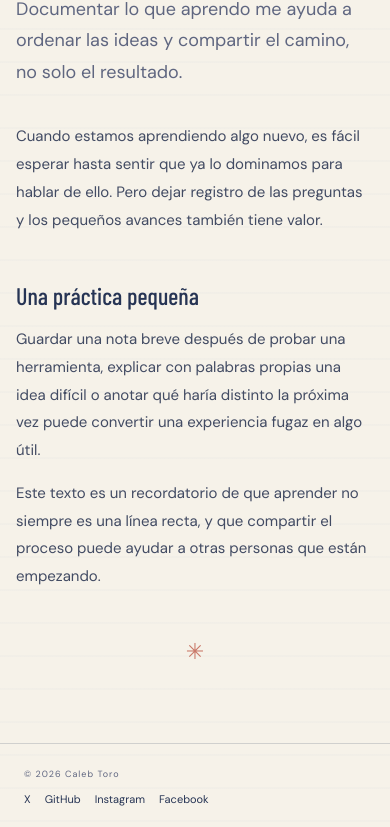
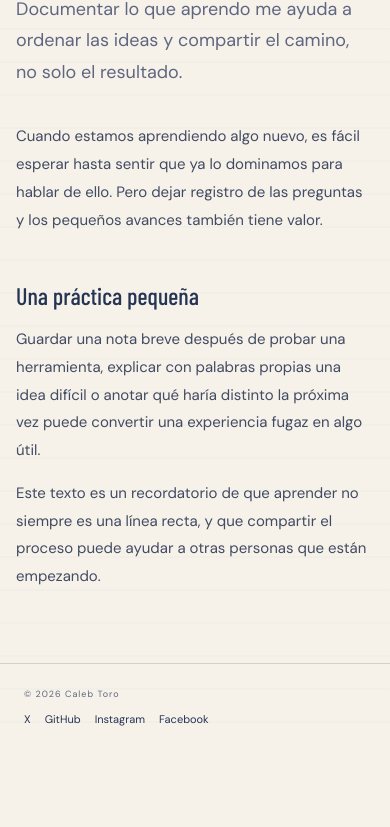
Before and after one commit to CalebToro/calebtoro.github.io, a plain HTML site: page posts/aprender-en-publico.html in a window 390 px wide. Shown: the part 234-1061 px from the top of the page. After the commit the page ends 981 px from the top, so only its background shows below. Drawn offline with nearby package versions, Linux system fonts and the light colour scheme.

Commit message:
Quita el asterisco al final de las entradas
se quita el asterisco al final de los articulos porque no se visualiza bien mobiles

```diff
--- a/assets/css/style.css
+++ b/assets/css/style.css
@@ -553,13 +553,6 @@ button:focus-visible {
   margin-top: 35px;
 }
 
-.article-end {
-  margin: 42px 0;
-  color: var(--coral);
-  text-align: center;
-  font-size: 22px;
-}
-
 .listing-grid {
   margin: 10px 0 75px;
 }
--- a/posts/aprender-en-publico.html
+++ b/posts/aprender-en-publico.html
@@ -80,7 +80,6 @@
           </p>
         </div>
 
-        <p class="article-end">✳</p>
       </article>
     </main>
 
```
Also changed, not shown: posts/derecho-y-tecnologia.html (+0 -1 lines), posts/una-web-como-cuaderno.html (+0 -1 lines), proyectos/archivo-personal.html (+0 -1 lines).
